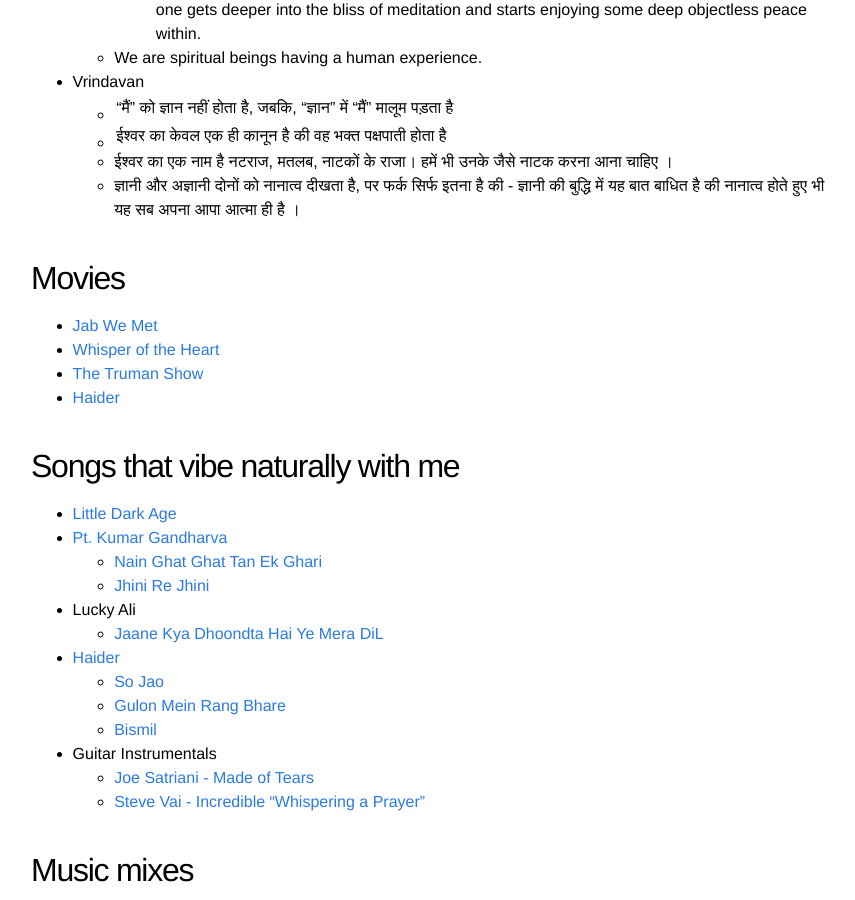
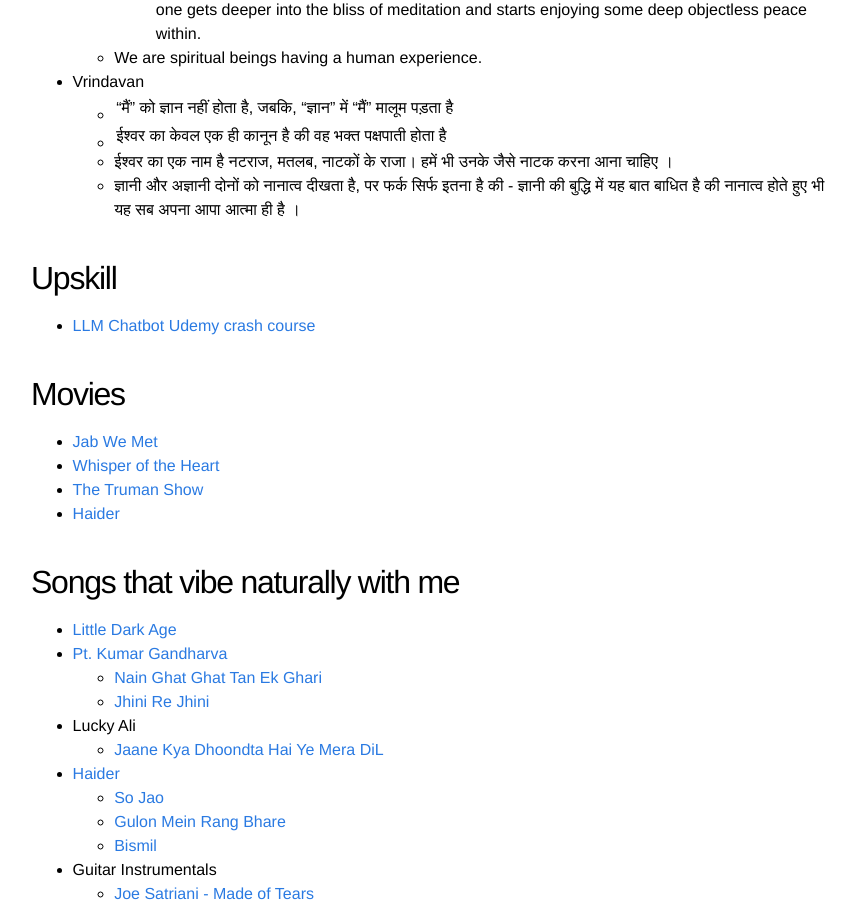
Before and after one commit to kislayabhi/kislayabhi.github.io, a Jekyll site: the page built from _posts/2024-7-23-My-personal-playlist.md, in a window 1280 px wide and 900 px high, scrolled down 843 px. Shown: the whole window, without its empty margins (209-1064 px from the left). Built offline with Jekyll 4.4.1, drawn with Linux system fonts in a browser that asks for light colours; comment, search, counter and statistics services are not loaded.

Commit message:
Update 2024-7-23-My-personal-playlist.md

```diff
--- a/_posts/2024-7-23-My-personal-playlist.md
+++ b/_posts/2024-7-23-My-personal-playlist.md
@@ -34,6 +34,9 @@ I only recently realized that there are certain things in the world that I etern
   - ईश्वर का केवल एक ही कानून है की वह भक्त पक्षपाती होता है |
   - ईश्वर का एक नाम है नटराज, मतलब, नाटकों के राजा।  हमें भी उनके जैसे नाटक करना आना चाहिए ।
   - ज्ञानी और अज्ञानी दोनों को नानात्व दीखता है, पर फर्क सिर्फ इतना है की - ज्ञानी की बुद्धि में यह बात बाधित है की नानात्व होते हुए भी यह सब अपना आपा आत्मा ही है ।
+
+## Upskill
+* [LLM Chatbot Udemy crash course](https://www.udemy.com/course/the-local-llm-crash-course-build-a-hugging-face-ai-chatbot/?couponCode=ST11MT91624A)
 
 ## Movies
 *  [Jab We Met](https://www.imdb.com/title/tt1093370/)
```
